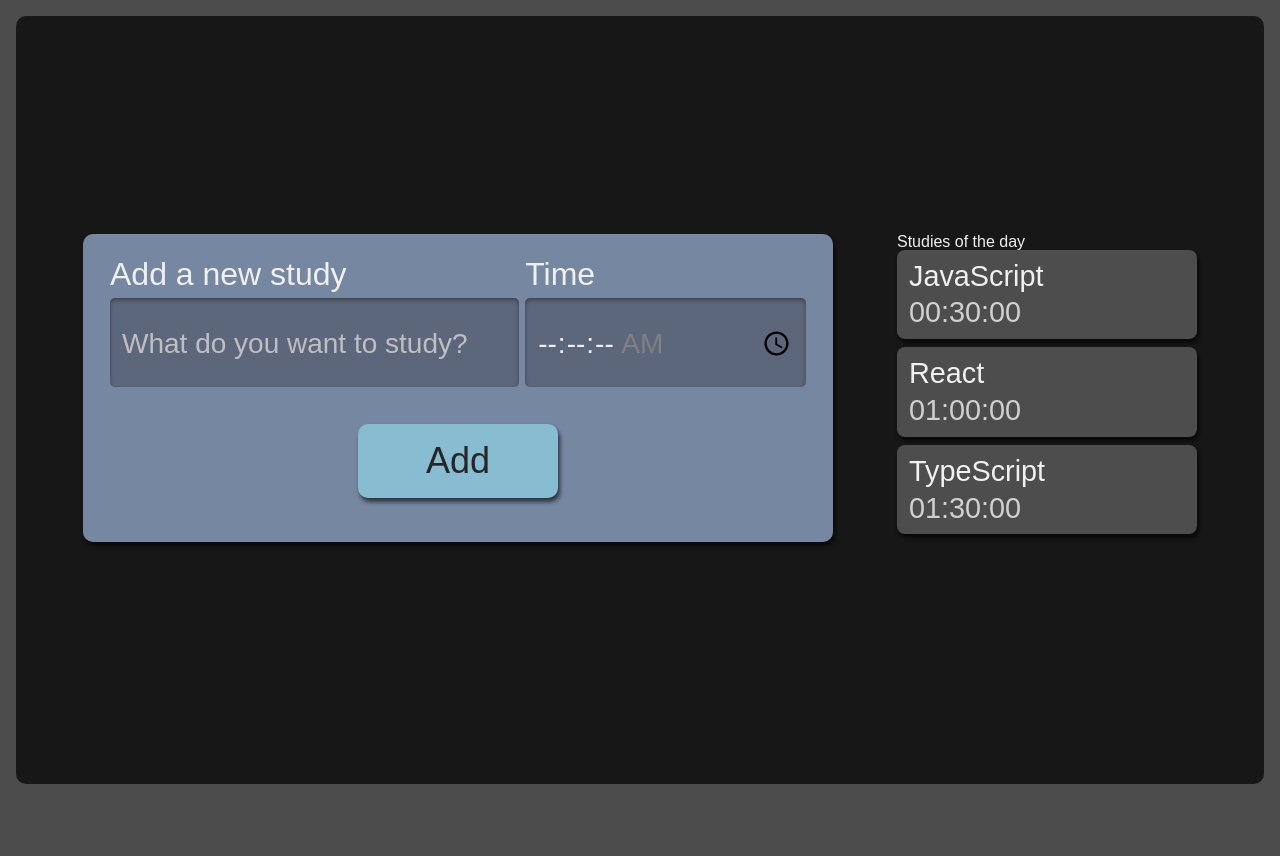
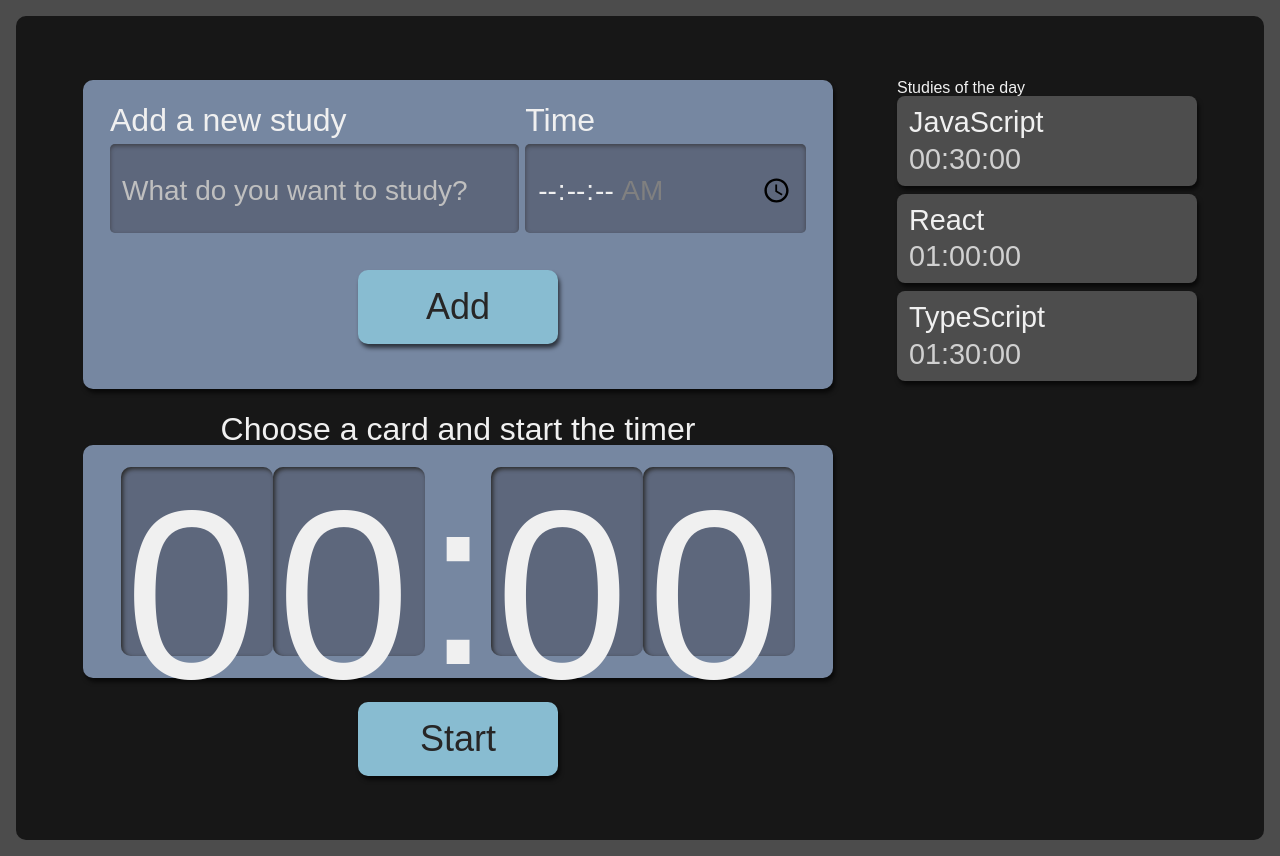
Before and after one commit to victorkauan/alura-studies, a React (Create React App) app: page / in a window 1280 px wide. Before the commit the page ends 800 px from the top, so only its background shows below. Built offline with nearby package versions, Linux system fonts and the light colour scheme.

Commit message:
:sparkles: feat: Create timer component and use double quotes

```diff
--- a/src/components/Button/index.tsx
+++ b/src/components/Button/index.tsx
@@ -1,5 +1,5 @@
-import React from 'react'
-import style from  './Button.module.scss'
+import React from "react"
+import style from  "./Button.module.scss"
 
 export default class Button extends React.Component<React.HTMLAttributes<HTMLButtonElement>> {
   render() {
--- a/src/components/Form/index.tsx
+++ b/src/components/Form/index.tsx
@@ -1,6 +1,6 @@
 import React from "react";
 import Button from "../Button";
-import style from './Form.module.scss'
+import style from "./Form.module.scss"
 
 export default class Form extends React.Component {
   render() {
--- a/src/components/List/Item/index.tsx
+++ b/src/components/List/Item/index.tsx
@@ -1,4 +1,4 @@
-import style from '../List.module.scss'
+import style from "../List.module.scss"
 
 export default function Item({ name, time }: { name: string, time: string }) {
   return (
--- /dev/null
+++ b/src/components/Timer/Clock/Clock.module.scss
@@ -0,0 +1,21 @@
+.clockNumber {
+  background-color: #5D677C;
+  box-shadow: 2px 2px 4px #2B2B2B inset;
+  height: 3.6rem;
+  width: 3rem;
+  padding: 8px 4px;
+  border-radius: 10px;
+
+  @media screen and (min-width:1280px) {
+    height: 10.8rem;
+    width: 9rem;
+  }
+}
+
+.clockSeparator {
+  height: 4.2rem;
+
+  @media screen and (min-width:1280px) {
+    height: 12.6rem;
+  }
+}
--- /dev/null
+++ b/src/components/Timer/Clock/index.tsx
@@ -0,0 +1,13 @@
+import style from "./Clock.module.scss"
+
+export default function Clock() {
+  return (
+    <>
+      <span className={style.clockNumber}>0</span>
+      <span className={style.clockNumber}>0</span>
+      <span className={style.clockSeparator}>:</span>
+      <span className={style.clockNumber}>0</span>
+      <span className={style.clockNumber}>0</span>
+    </>
+  )
+}
--- /dev/null
+++ b/src/components/Timer/Timer.module.scss
@@ -0,0 +1,59 @@
+.timer {
+  display: flex;
+  flex-direction: column;
+  align-items: center;
+  grid-area: cronometro;
+
+  .clockWrapper {
+    align-items: center;
+    background-color: #7687A1;
+    border-radius: 10px;
+    box-shadow: 2px 4px 4px #0000009F;
+    box-sizing: border-box;
+    display: flex;
+    font-size: 5rem;
+    justify-content: center;
+    margin-bottom: 24px;
+    padding: 16px 12px;
+    width: 100%;
+  }
+
+  .title {
+    font-size: 2rem;
+  }
+
+  button {
+    background-color: #88bcd1;
+    border-radius: 10px;
+    box-shadow: 2px 4px 4px #0000009F;
+    color: #272626;
+    cursor: pointer;
+    font-size: 1.25rem;
+    padding: 16px;
+    width: 150px;
+
+    &:active {
+      background-color: #7CA6B7;
+      box-shadow: 2px 2px 4px #0000009F inset;
+      cursor: auto;
+    }
+  }
+
+  @media screen and (min-width:1280px) {
+
+    .clockWrapper{
+      font-size: 15rem;
+    }
+
+    p {
+      font-size: 2rem;
+    }
+
+    button {
+      grid-column-start: span 2;
+      justify-self: center;
+      width: 200px;
+      font-size: 2.25rem;
+    }
+  }
+}
--- /dev/null
+++ b/src/components/Timer/index.tsx
@@ -0,0 +1,17 @@
+import Button from "../Button";
+import Clock from "./Clock";
+import style from "./Timer.module.scss"
+
+export default function Timer() {
+  return (
+    <div className={style.timer}>
+      <p className={style.title}>Choose a card and start the timer</p>
+      <div className={style.clockWrapper}>
+        <Clock />
+      </div>
+      <Button>
+        Start
+      </Button>
+    </div>
+  )
+}
--- a/src/pages/App.tsx
+++ b/src/pages/App.tsx
@@ -1,12 +1,14 @@
 import Form from "../components/Form";
 import List from "../components/List";
-import style from './App.module.scss'
+import Timer from "../components/Timer";
+import style from "./App.module.scss"
 
 export default function App() {
   return (
     <div className={style.AppStyle}>
       <Form />
       <List />
+      <Timer />
     </div>
   );
 }
```
Also changed, not shown: src/components/List/index.tsx (+5 -5 lines), src/index.tsx (+5 -5 lines).
